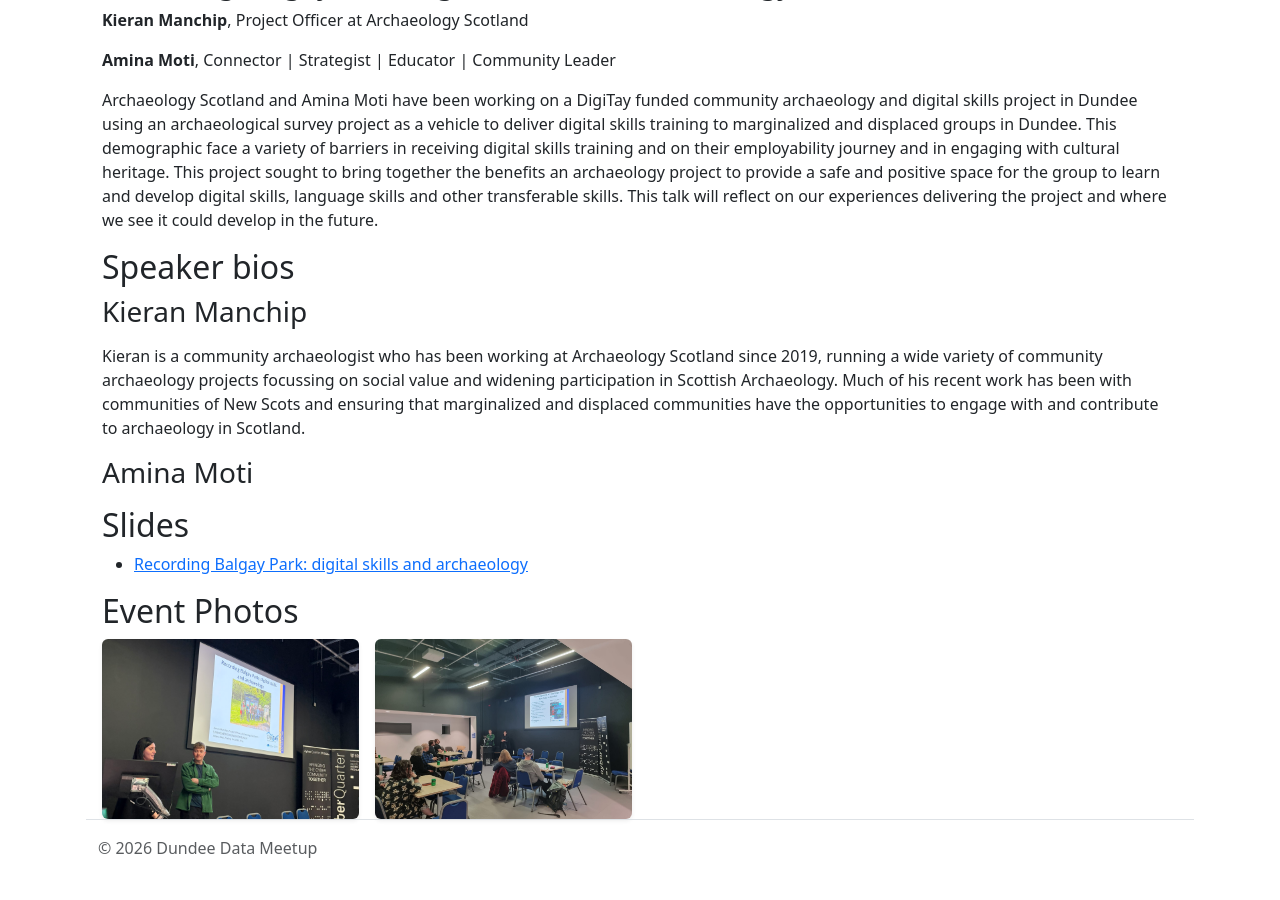
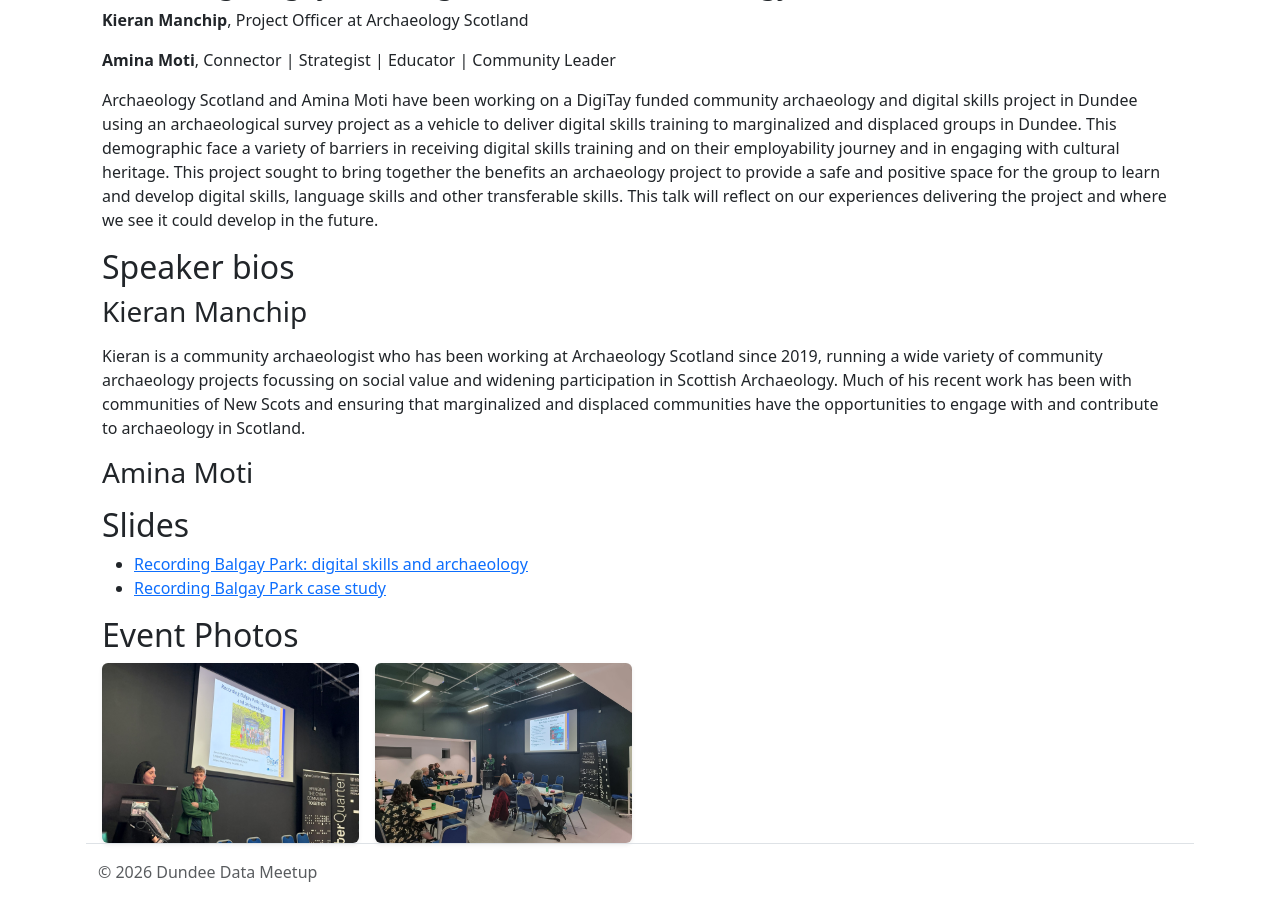
Before and after one commit to DundeeDataMeetup/dundeedatameetup.github.io, a Jekyll site: the page built from _events/2026/02.md, in a window 1280 px wide and 900 px high, scrolled down 1225 px. Built offline with Jekyll 4.4.1, drawn with Linux system fonts in a browser that asks for light colours; before the commit the page ends 2101 px from its top, so only the background shows below that.

Commit message:
feat: Add Feb 2026 case study

```diff
--- a/_events/2026/02.md
+++ b/_events/2026/02.md
@@ -12,4 +12,6 @@ cover_image: /assets/img/events/2026-02/cover.jpeg
 slides:
     - url: /assets/slides/2026-02-24 - archaeology slides.pptx
       title: "Recording Balgay Park: digital skills and archaeology"
+    - url: /assets/slides/2026-02-24 Recording Balgay Park. Case Study.docx
+      title: "Recording Balgay Park case study"
 ---
```
Also changed, not shown: 1 other file.
